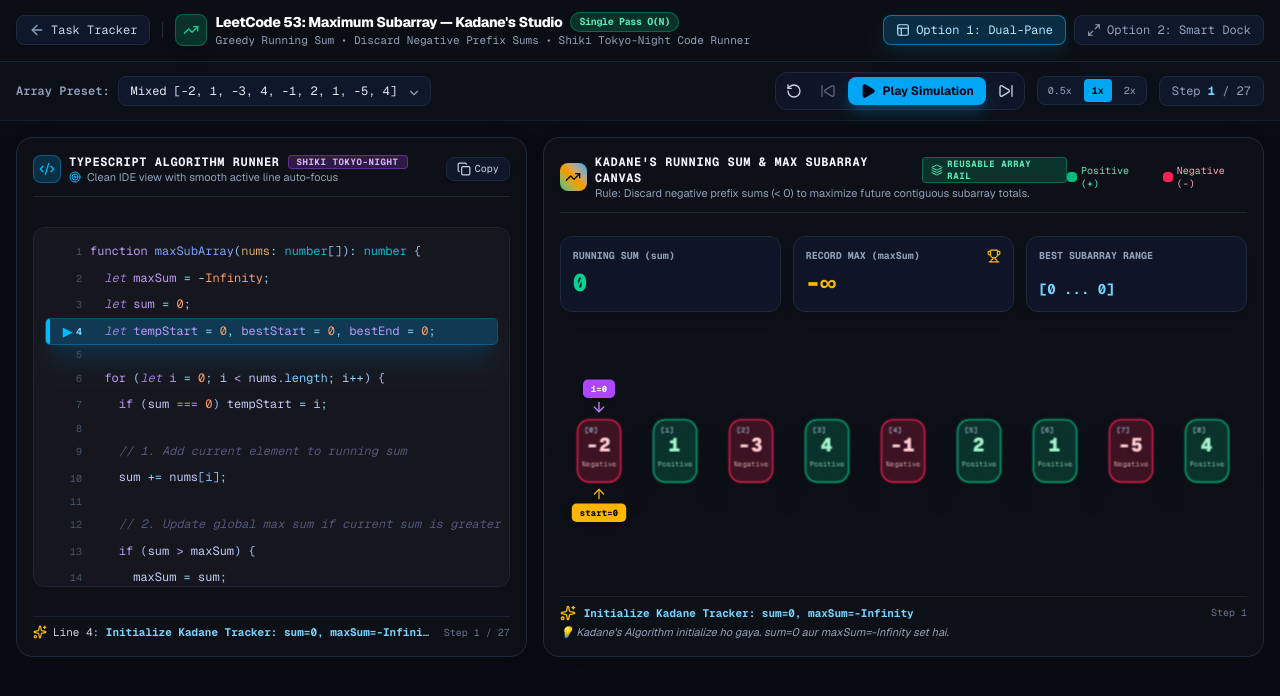
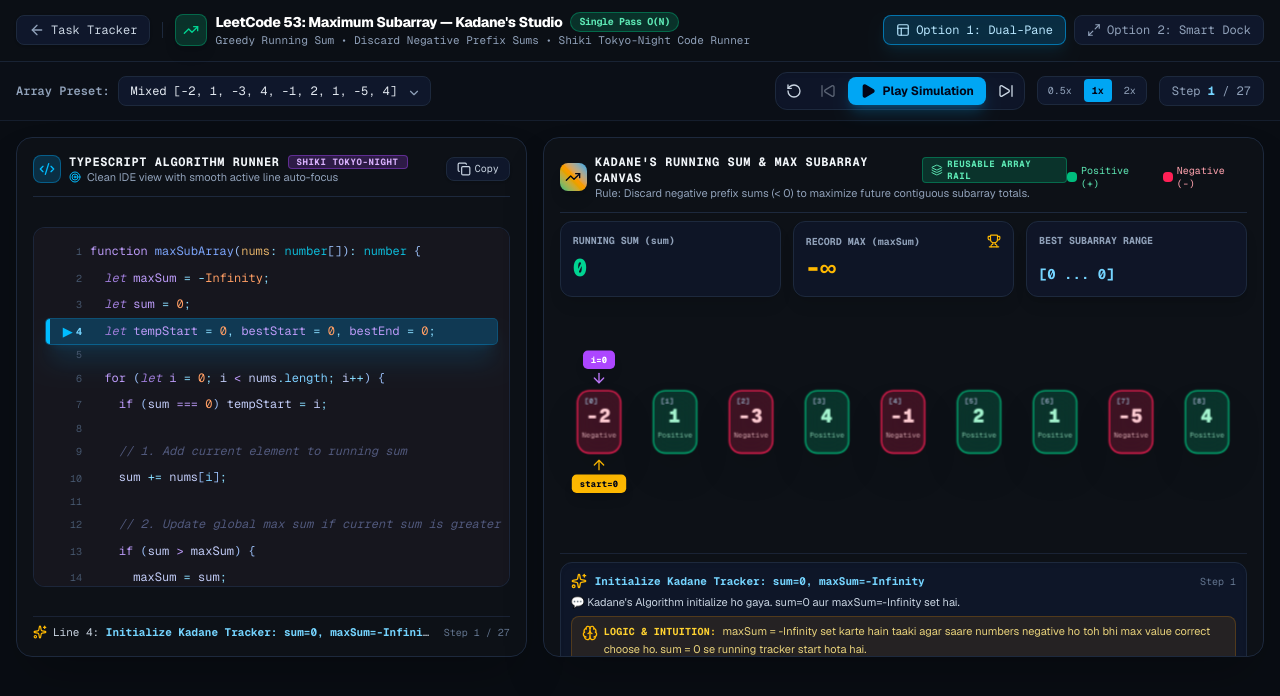
Before and after one commit to Kkknight-12/dsa-visualizer-test, a Next.js app: page /kadanes in a window 1280 px wide. Shown: the top 696 px of the page. Built offline with nearby package versions, Linux system fonts and the light colour scheme.

Commit message:
feat(kadanes): add dedicated step logic and DSA intuition card in visualizer canvas

```diff
--- a/components/kadanes/KadanesVisualizerCanvas.tsx
+++ b/components/kadanes/KadanesVisualizerCanvas.tsx
@@ -2,7 +2,7 @@
 
 import React from 'react';
 import { motion } from 'framer-motion';
-import { Sparkles, TrendingUp, AlertTriangle, Trophy, Layers } from 'lucide-react';
+import { Sparkles, TrendingUp, AlertTriangle, Trophy, Layers, Brain } from 'lucide-react';
 import { KadanesStep } from '@/lib/kadanesSimulation';
 import { ReorderableArrayRail, PointerInfo } from '@/components/common/ReorderableArrayRail';
 
@@ -182,7 +182,7 @@ export function KadanesVisualizerCanvas({ currentStep }: KadanesVisualizerCanvas
             </div>
           </div>
         ) : (
-          <>
+          <div className="p-2.5 rounded-xl bg-slate-900/90 border border-slate-800 flex flex-col gap-1.5 shadow-inner">
             <div className="flex items-center justify-between">
               <div className="flex items-center gap-2 text-slate-200">
                 <Sparkles className="w-4 h-4 text-amber-400 shrink-0" />
@@ -192,10 +192,19 @@ export function KadanesVisualizerCanvas({ currentStep }: KadanesVisualizerCanvas
                 Step {currentStep.stepNumber}
               </span>
             </div>
-            <p className="text-[11px] text-slate-400 font-sans italic">
-              💡 {currentStep.hinglishNarration}
+
+            <p className="text-[11px] text-slate-300 font-sans">
+              💬 {currentStep.hinglishNarration}
             </p>
-          </>
+
+            <div className="flex items-start gap-1.5 text-[11px] font-sans text-amber-200/90 bg-amber-500/10 border border-amber-500/20 px-2.5 py-1.5 rounded-lg leading-relaxed">
+              <Brain className="w-4 h-4 text-amber-400 shrink-0 mt-0.5" />
+              <span>
+                <strong className="font-bold text-amber-300 font-mono text-[10px] uppercase tracking-wide">Logic & Intuition: </strong>
+                {currentStep.whyRule}
+              </span>
+            </div>
+          </div>
         )}
       </div>
     </div>
--- a/lib/kadanesSimulation.ts
+++ b/lib/kadanesSimulation.ts
@@ -67,7 +67,7 @@ export function generateKadanesSteps(initialArray: number[]): KadanesStep[] {
     actionType: 'init',
     actionTitle: 'Initialize Kadane Tracker: sum=0, maxSum=-Infinity',
     hinglishNarration: `Kadane's Algorithm initialize ho gaya. sum=0 aur maxSum=-Infinity set hai.`,
-    whyRule: "maxSum ko negative infinity se start karte hain taaki agar saare elements negative bhi ho toh max value correct choose ho.",
+    whyRule: "maxSum = -Infinity set karte hain taaki agar saare numbers negative ho toh bhi max value correct choose ho. sum = 0 se running tracker start hota hai.",
   });
 
   for (let i = 0; i < elements.length; i++) {
@@ -92,7 +92,9 @@ export function generateKadanesSteps(initialArray: number[]): KadanesStep[] {
       actionType: 'inspect',
       actionTitle: `Inspect Index [${i}]: nums[${i}] = ${val}`,
       hinglishNarration: `Index [${i}] par element ${val} inspect kar rahe hain.`,
-      whyRule: 'Current element ko running sum mein add karne se pehle analyze karte hain.',
+      whyRule: sum === 0
+        ? `Previous sum = 0 tha, isliye index [${i}] naye candidate subarray ka start (tempStart = ${i}) ban gaya.`
+        : `Current element ${val} ko running sum me include karne se pehle index evaluate kar rahe hain.`,
     });
 
     sum += val;
@@ -111,7 +113,7 @@ export function generateKadanesSteps(initialArray: number[]): KadanesStep[] {
       actionType: 'add_sum',
       actionTitle: `Running Sum Updated: sum = sum + (${val}) → sum = ${sum}`,
       hinglishNarration: `Running sum mein ${val} add hua. Naya running sum = ${sum}.`,
-      whyRule: 'Contiguous subarray sum calculate ho raha hai.',
+      whyRule: 'Contiguous subarray ke total ko extend karne ke liye current element ko running sum me add kiya gaya.',
     });
 
     // Step: Check if new maxSum found
@@ -133,7 +135,7 @@ export function generateKadanesSteps(initialArray: number[]): KadanesStep[] {
         actionType: 'update_max',
         actionTitle: `🎉 New Record Max Sum Found! maxSum = ${maxSum} [Range: ${bestStart}...${bestEnd}]`,
         hinglishNarration: `New Maximum Subarray Sum mil gaya! maxSum = ${maxSum}. Best range: [${bestStart} ... ${bestEnd}].`,
-        whyRule: 'Current running sum ab tak ke sabhi subarray sums se bada hai.',
+        whyRule: `Current running sum (${sum}) ab tak ke record maxSum se bada hai. Range [${bestStart} ... ${i}] naya benchmark hai!`,
       });
     }
 
@@ -152,7 +154,7 @@ export function generateKadanesSteps(initialArray: number[]): KadanesStep[] {
         actionType: 'reset_sum',
         actionTitle: `⚠️ Running Sum < 0 (sum = ${sum}) -> Discard Negative Prefix & Reset sum = 0`,
         hinglishNarration: `Running sum negative (${sum}) ho gaya! Negative prefix future sum ko ghatayega, isliye sum ko 0 par reset karte hain.`,
-        whyRule: 'Negative sum prefix ko discard karna hi Kadane\'s algorithm ka core optimal logic hai.',
+        whyRule: `🚨 CORE KADANE RULE: Negative sum prefix (${sum} < 0) ko carry forward karne se agle elements ka sum HAMESHA KAM hoga. Isliye is negative prefix ko drop karke sum = 0 reset karte hain!`,
       });
 
       sum = 0;
@@ -173,7 +175,7 @@ export function generateKadanesSteps(initialArray: number[]): KadanesStep[] {
     actionType: 'complete',
     actionTitle: `🎉 Kadane's Execution Complete: Max Subarray Sum = ${maxSum}`,
     hinglishNarration: `Algorithm complete! Maximum contiguous subarray sum = ${maxSum}. Subarray range: [${bestStart} ... ${bestEnd}] -> [${initialArray.slice(bestStart, bestEnd + 1).join(', ')}].`,
-    whyRule: 'Array traversal complete ho chuka hai.',
+    whyRule: `Single pass scan O(N) time & O(1) space me complete. Sabhi negative prefixes non-promising hone par drop ho gaye aur maximum contiguous total obtain ho gaya.`,
   });
 
   return steps;
```
